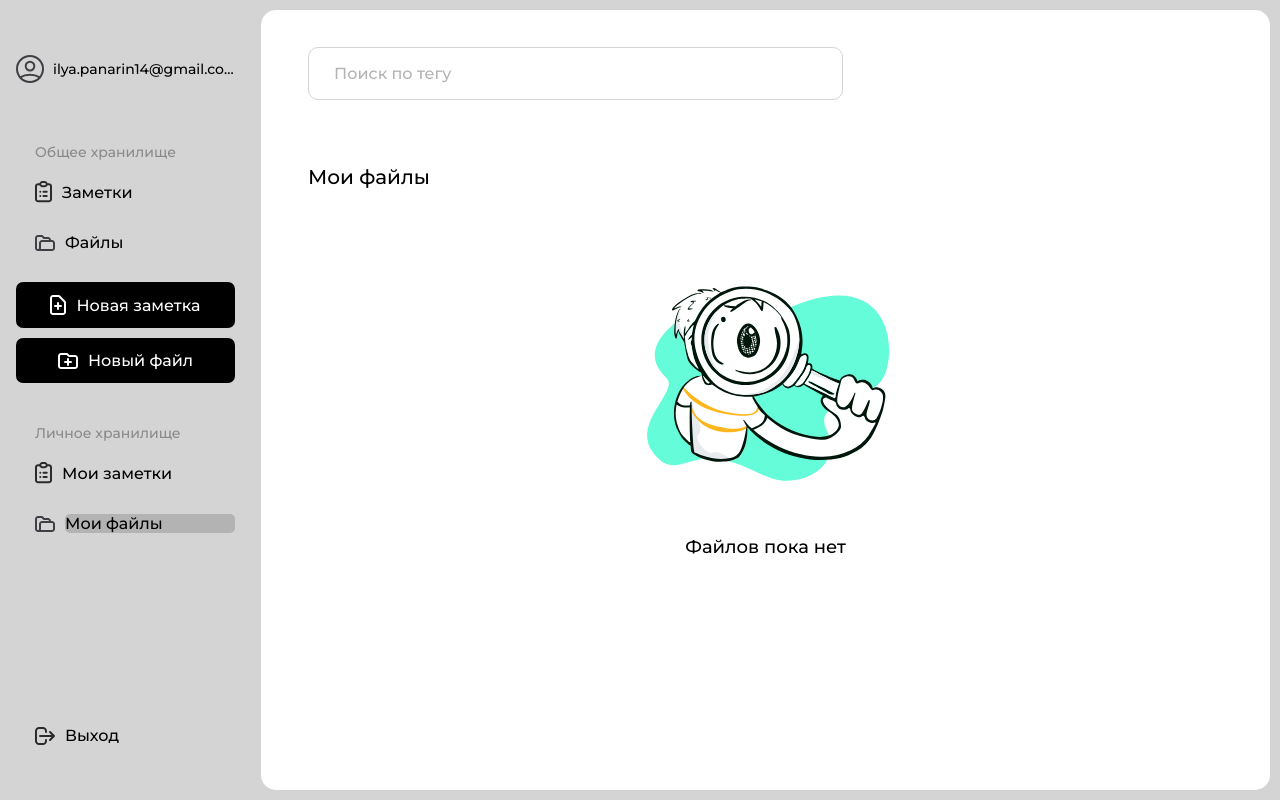
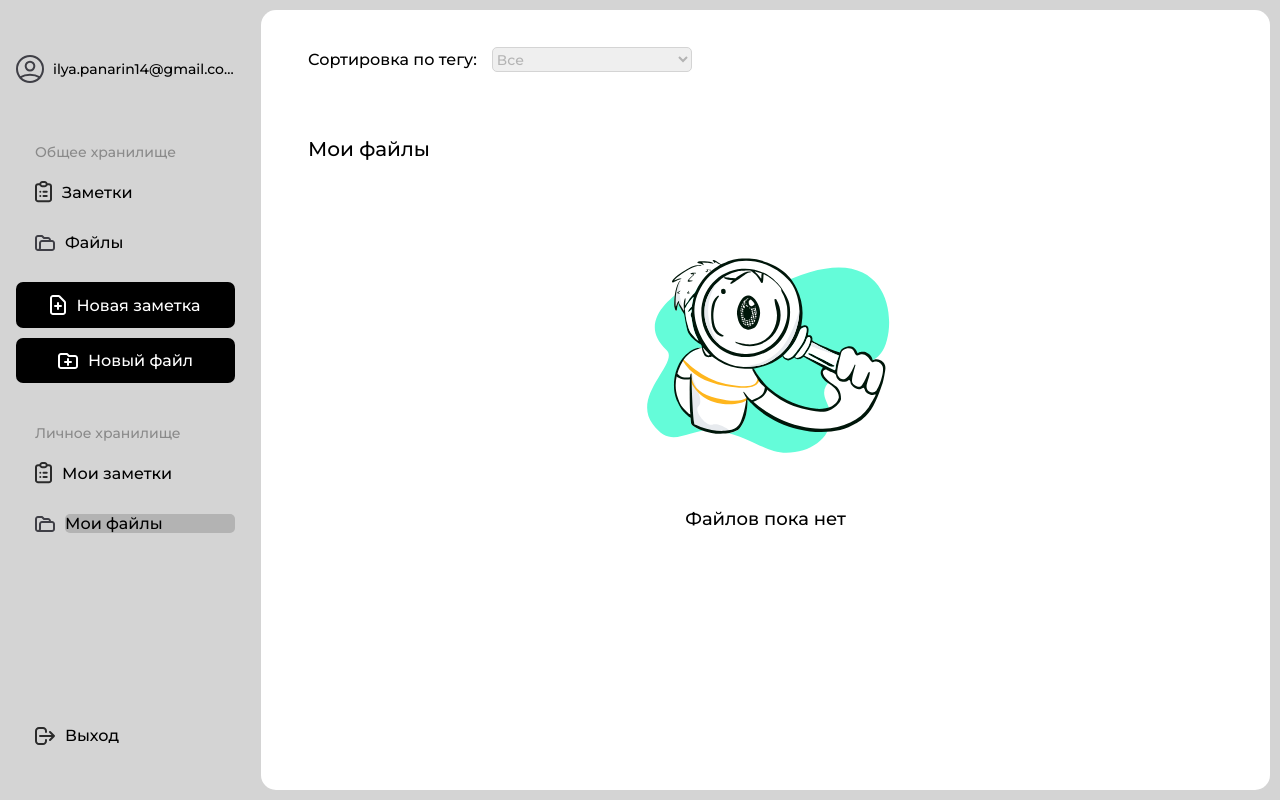
Before and after one commit to hil1ch/vite-react-ts-project, a React (Vite) app: page /myFiles in a window 1280 px wide. Built offline with nearby package versions, Linux system fonts and the light colour scheme.

Commit message:
Изменение поля поиска по тегу

```diff
--- a/src/Shared/UI/SearchInput/SearchInput.css
+++ b/src/Shared/UI/SearchInput/SearchInput.css
@@ -1,18 +1,18 @@
-.search__input {
+.search__form {
    margin-top: 37px;
-   border: 1px solid #D4D4D4;
-   border-radius: 10px;
-   padding: 16px 25px;
-   width: 535px;
    font-family: 'Montserrat', sans-serif;
    font-weight: 500;
    font-size: 16px;
    margin-bottom: 65px;
 }
 
-.search__input::placeholder {
-   font-weight: 500;
-   color: #B3B3B3;
-   font-family: 'Montserrat', sans-serif;
-   font-size: 16px;
+.search__title {
+   margin-right: 15px;
 }
+
+.tags__list {
+   width: 200px;
+   height: 25px;
+   border-color: #d4d4d4;
+   border-radius: 5px;
+}
--- a/src/Shared/UI/SearchInput/SearchInput.tsx
+++ b/src/Shared/UI/SearchInput/SearchInput.tsx
@@ -3,7 +3,19 @@ import './SearchInput.css';
 function SearchInput() {
    return (
       <div>
-         <input type="search" placeholder='Поиск по тегу' className='search__input'/>
+         <form className='search__form'>
+            <label className="search__title" htmlFor="search__tags">Сортировка по тегу:</label>
+            <select className="tags__list" id="search__tags" name="search__tags">
+               <option value="Учеба">Все</option>
+               <option value="Учеба">Учеба</option>
+               <option value="Кулинария">Кулинария</option>
+               <option value="Здоровье">Здоровье</option>
+               <option value="Спорт">Спорт</option>
+               <option value="Цели">Цели</option>
+               <option value="Цели">Разработка</option>
+               <option value="Цели">Дизайн</option>
+            </select>
+         </form>
       </div>
    )
 }
--- a/src/Widgets/Note/NoteAddOptions.tsx
+++ b/src/Widgets/Note/NoteAddOptions.tsx
@@ -44,8 +44,8 @@ function NoteAddOptions() {
          <div className="add__tag">
             <img src="src\images\add-tag.svg" alt="" className="add__tag-img"></img>
             <form className='tag__form'>
-               <label className="tag__title" htmlFor="fruits">Выберите тег:</label>
-               <select className="tags__list" id="fruits" name="fruits" required>
+               <label className="tag__title" htmlFor="tags">Выберите тег:</label>
+               <select className="tags__list" id="tags" name="tags" required>
                   <option value="Учеба">Учеба</option>
                   <option value="Кулинария">Кулинария</option>
                   <option value="Здоровье">Здоровье</option>
```
